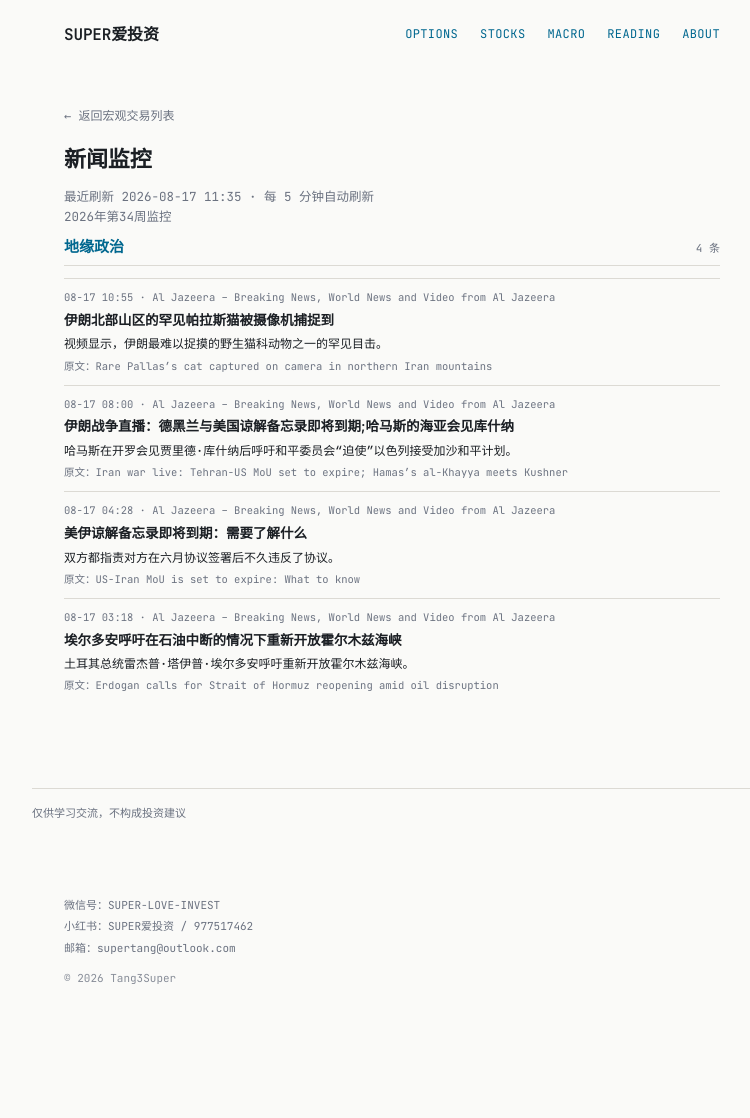
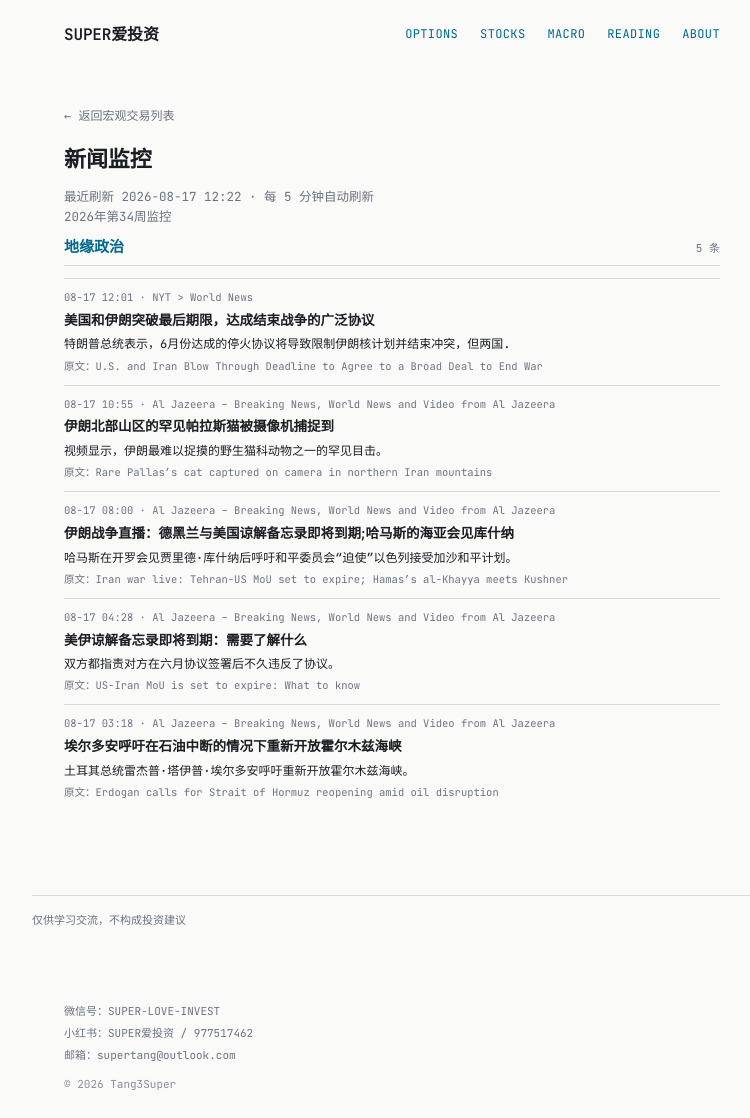
Before and after one commit to tang3super/tang3super.github.io, a Jekyll site: the page built from macro-trade/news-digest.md, in a window 1280 px wide. Shown: the whole page, without its empty margins (248-998 px from the left). Built offline with Jekyll 4.4.1, drawn with Linux system fonts in a browser that asks for light colours; before the commit the page ends 1011 px from its top, so only the background shows below that.

Commit message:
sync news-digest article

```diff
--- a/macro-trade/news-digest.md
+++ b/macro-trade/news-digest.md
@@ -5,11 +5,18 @@ title: 新闻监控
 date: '2026-08-17'
 summary: 2026年第34周监控
 week_label: 2026年第34周监控
-last_updated: 2026-08-17 11:35
+last_updated: 2026-08-17 12:22
 refresh_note: 每 5 分钟自动刷新
 topics:
 - name: 地缘政治
   items:
+  - title: U.S. and Iran Blow Through Deadline to Agree to a Broad Deal to End War
+    summary: President Trump said a cease-fire agreed in June would lead to limits on Iran’s nuclear program and finish the conflict, but the countries a…
+    link: https://www.nytimes.com/2026/08/17/world/middleeast/iran-mou-deadline.html
+    source: NYT > World News
+    time: 08-17 12:01
+    title_zh: 美国和伊朗突破最后期限，达成结束战争的广泛协议
+    summary_zh: 特朗普总统表示，6月份达成的停火协议将导致限制伊朗核计划并结束冲突，但两国.
   - title: Rare Pallas’s cat captured on camera in northern Iran mountains
     summary: Footage shows a rare sighting of one of Iran’s most elusive wild felines.
     link: https://www.aljazeera.com/video/newsfeed/2026/8/17/rare-pallass-cat-captured-on-camera-in-northern-iran-mountains?traffic_source=rss
```
